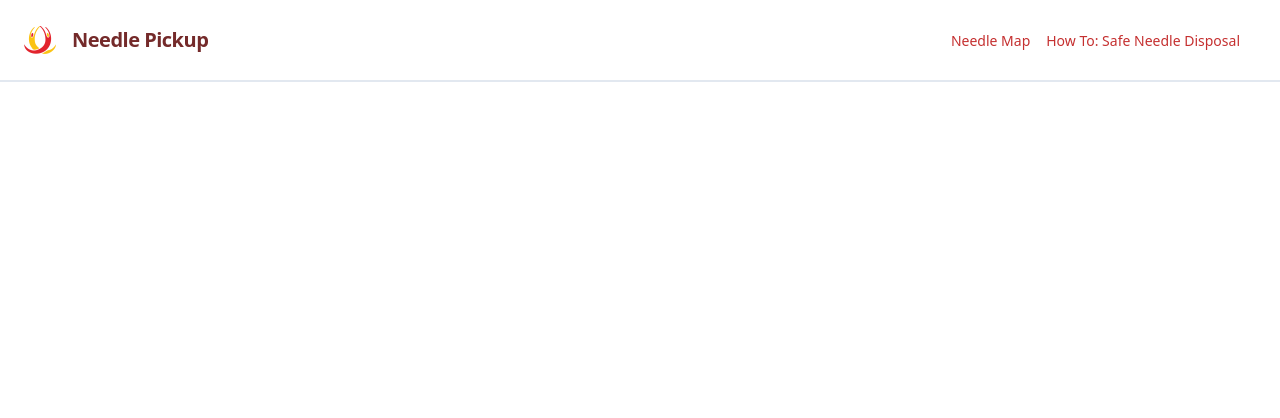
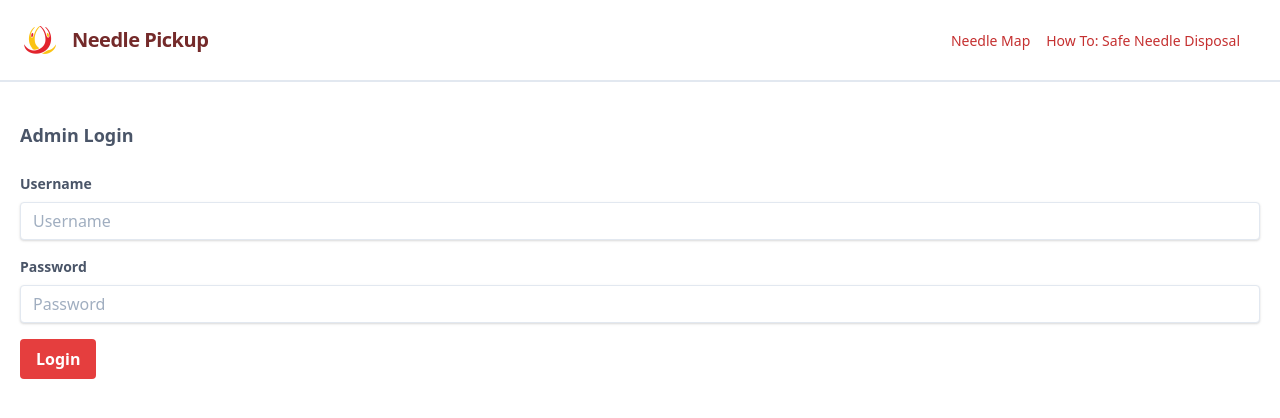
Before and after one commit to HackRegina/f19-a-team, an Angular app in the folder angular/: page /admin/login in a window 1280 px wide. Before the commit this address led to /. Shown: the top 418 px of the page. Built offline with nearby package versions, Linux system fonts and the light colour scheme.

Commit message:
added login form

```diff
--- a/angular/src/app/admin/login/login.component.html
+++ b/angular/src/app/admin/login/login.component.html
@@ -1 +1,31 @@
-<p>login works!</p>
+<div class="page-container px-5 pt-10">
+  <span class="block text-gray-700 text-lg font-bold mb-6">Admin Login</span>
+  <form id="login" [formGroup]="formGroup" (submit)="login()">
+
+    <div class="mb-4">
+      <label class="form-label" for="username">
+        Username
+      </label>
+      <input class="txt-input focus:outline-none focus:shadow-outline"
+             id="username"
+             type="text"
+             placeholder="Username"
+             formControlName="username">
+    </div>
+
+    <div class="mb-4">
+      <label class="form-label" for="password">
+        Password
+      </label>
+      <input class="txt-input focus:outline-none focus:shadow-outline"
+             id="password"
+             type="password"
+             placeholder="Password"
+             formControlName="password">
+    </div>
+
+    <button class="btn btn-red" type="submit">
+      Login
+    </button>
+  </form>
+</div>
--- a/angular/src/app/admin/login/login.component.ts
+++ b/angular/src/app/admin/login/login.component.ts
@@ -1,4 +1,5 @@
 import { Component, OnInit } from '@angular/core';
+import {FormBuilder, FormGroup} from "@angular/forms";
 
 @Component({
   selector: 'app-login',
@@ -7,9 +8,23 @@ import { Component, OnInit } from '@angular/core';
 })
 export class LoginComponent implements OnInit {
 
-  constructor() { }
+  public formGroup: FormGroup;
+
+  constructor(private fb: FormBuilder) { }
 
   ngOnInit() {
+    this.formGroup = this.initFormGroup();
+  }
+
+  public login(): void {
+
+  }
+
+  private initFormGroup(): FormGroup {
+    return this.fb.group({
+      username: null,
+      password: null
+    })
   }
 
 }
--- a/angular/src/app/app-routing.module.ts
+++ b/angular/src/app/app-routing.module.ts
@@ -4,11 +4,13 @@ import {RequestMapComponent} from "./user/request-map/request-map.component";
 import {PickupRequestComponent} from "./user/pickup-request/pickup-request.component";
 import {AdminMapComponent} from "./admin/admin-map/admin-map.component";
 import {NeedlePickupComponent} from "./admin/needle-pickup/needle-pickup.component";
+import {LoginComponent} from "./admin/login/login.component";
 
 const routes: Routes = [
   { path: 'map', component: RequestMapComponent },
   { path: 'request', component: PickupRequestComponent },
   { path: 'admin' , children: [
+      { path: 'login', component: LoginComponent },
       { path: 'pickup-map', component: AdminMapComponent },
       { path: 'needle-pickup', component: NeedlePickupComponent },
       { path: '', redirectTo: '/admin/pickup-map', pathMatch: 'full' }
```
